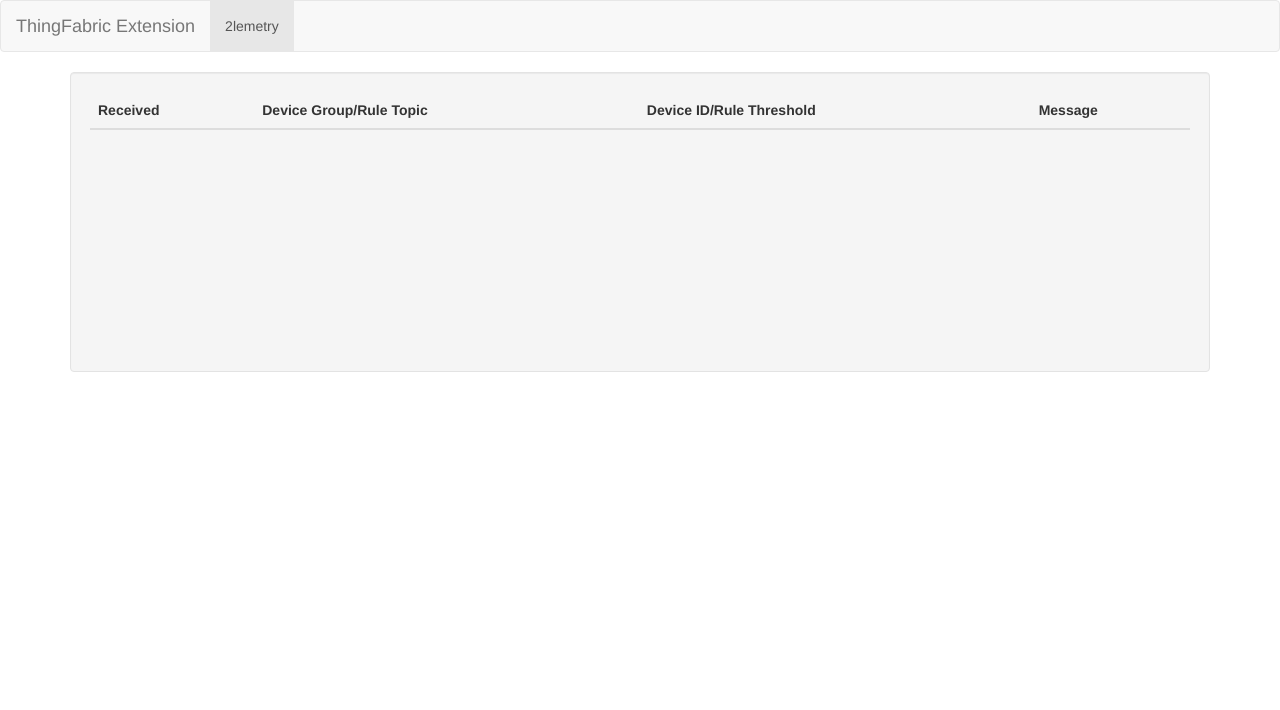
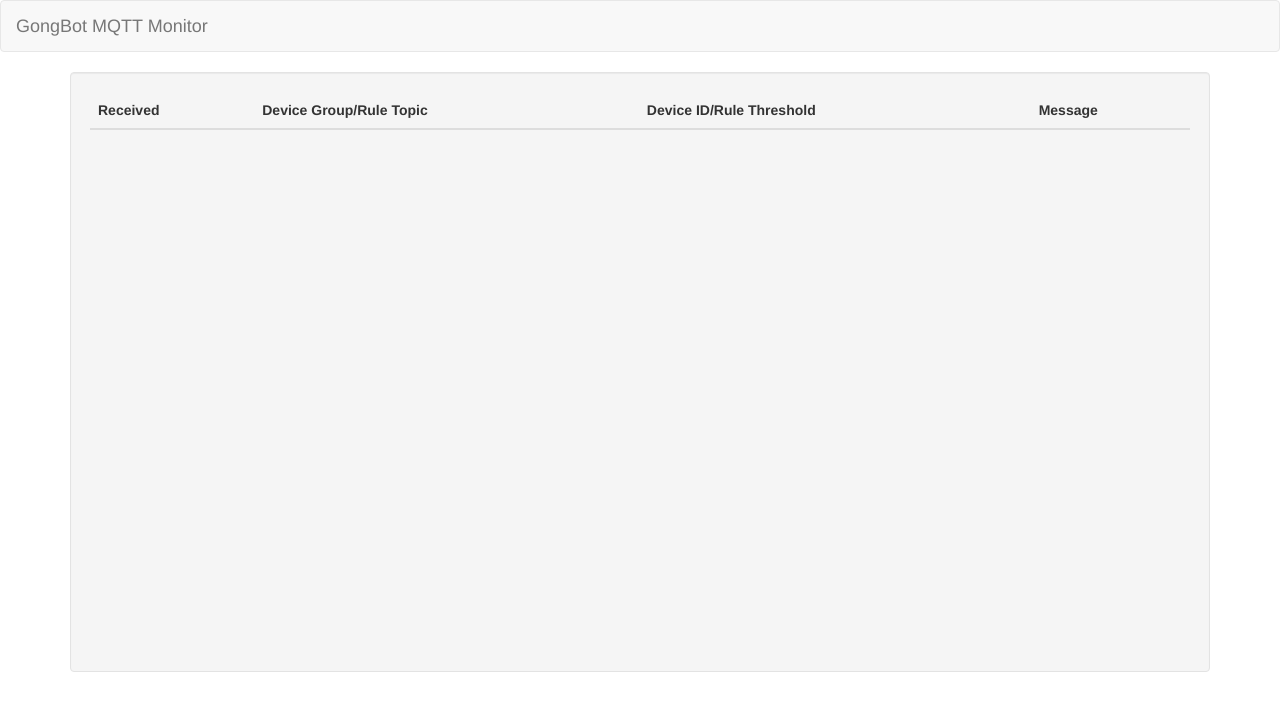
Before and after one commit to theArk0s/gongbot-test, a website: page client/index.html in a window 1280 px wide. Drawn offline with Linux system fonts and the light colour scheme; files whose address does not match are found by name.

Commit message:
page formatting

```diff
--- a/client/angular_components/directives/table/directive.html
+++ b/client/angular_components/directives/table/directive.html
@@ -14,7 +14,7 @@
       <th>{{ message.date | date: 'medium' }}</th>
       <th>{{ message.stuff }}</th>
       <th>{{ message.thing }}</th>
-      <th>{{ message.message }}</th>
+      <th>{{ message.message.message }}</th>
 <!--      <th>{{ message.message.temperature }}&deg;F</th>
       <th>{{ message.message.location.latitude || message.message.location.split(',')[0] }}, {{ message.message.location.longitude || message.message.location.split(',')[1] }}</th>
 -->    </tr>
--- a/client/app.css
+++ b/client/app.css
@@ -1,5 +1,5 @@
 .heroku-demo .heroku-demo-table {
-  height: 300px;
+  height: 600px;
   overflow: auto;
 }
 
--- a/client/index.html
+++ b/client/index.html
@@ -15,13 +15,13 @@
     <nav class="navbar navbar-default" role="navigation">
       <div class="container-fluid">
         <div class="navbar-header">
-          <a class="navbar-brand" href="#">ThingFabric Extension</a>
+          <a class="navbar-brand" href="#">GongBot MQTT Monitor</a>
         </div>
-        <div class="collapse navbar-collapse">
+<!--        <div class="collapse navbar-collapse">
           <ul class="nav navbar-nav">
             <li class="active"><a href="http://2lemetry.com">2lemetry</a></li>
           </ul>
-        </div>
+        </div>  -->
       </div>
     </nav>
     <div class="container heroku-demo">
```
